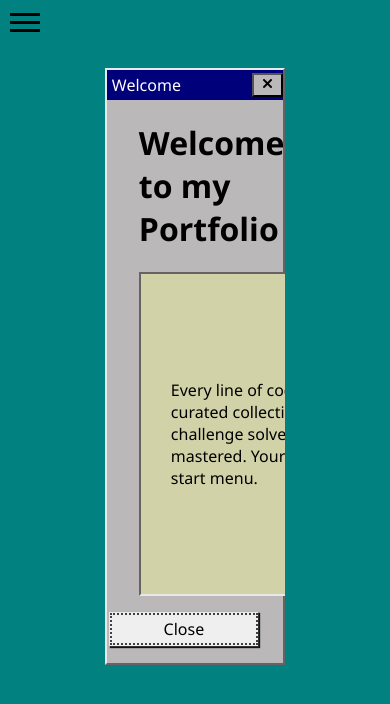
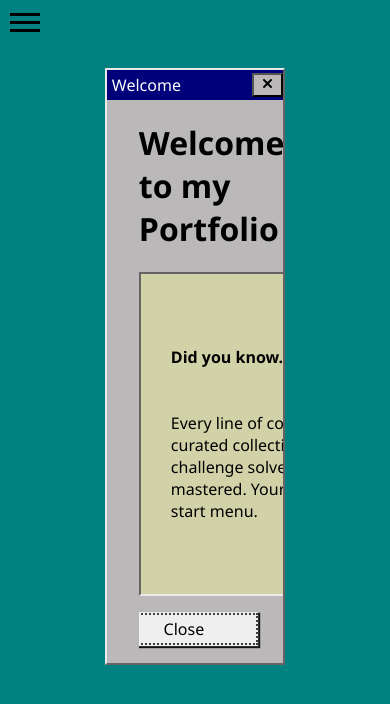
Before and after one commit to LisaEnBil/portfolio, a SvelteKit app: page / in a window 390 px wide. Shown: the top 704 px of the page. Built offline with nearby package versions, Linux system fonts and the light colour scheme.

Commit message:
add line breaks

```diff
--- a/src/components/app_info/welcomeMessage.svelte
+++ b/src/components/app_info/welcomeMessage.svelte
@@ -18,10 +18,10 @@
 
     <div class="text-content">
         <p>
-            Every line of code tells a story. Browse through my curated
-            collection of projects, each representing a challenge solved, a
-            problem innovated, and a skill mastered. Your journey begins with a
-            click on the start menu.
+            <b>Did you know...</b><br /><br /><br />
+            Every line of code tells a story. Browse through my curated collection
+            of projects, each representing a challenge solved, a problem innovated,
+            and a skill mastered. Your journey begins with a click on the start menu.
         </p>
     </div>
     <div class="bottom">
@@ -68,6 +68,7 @@
     }
     .text-content {
         display: flex;
+        flex-direction: column;
         background-color: #d2d2a9;
         border-left: 2px solid #656363;
         border-top: 2px solid #656363;
@@ -101,4 +102,15 @@
         margin-left: 30px;
         margin-right: 30px;
     }
+    @media screen and (max-width: 46.875em) {
+        .container {
+            overflow-y: scroll;
+            display: flex;
+            flex-direction: column;
+        }
+        .text-content {
+            display: flex;
+            flex-direction: column;
+        }
+    }
 </style>
```
